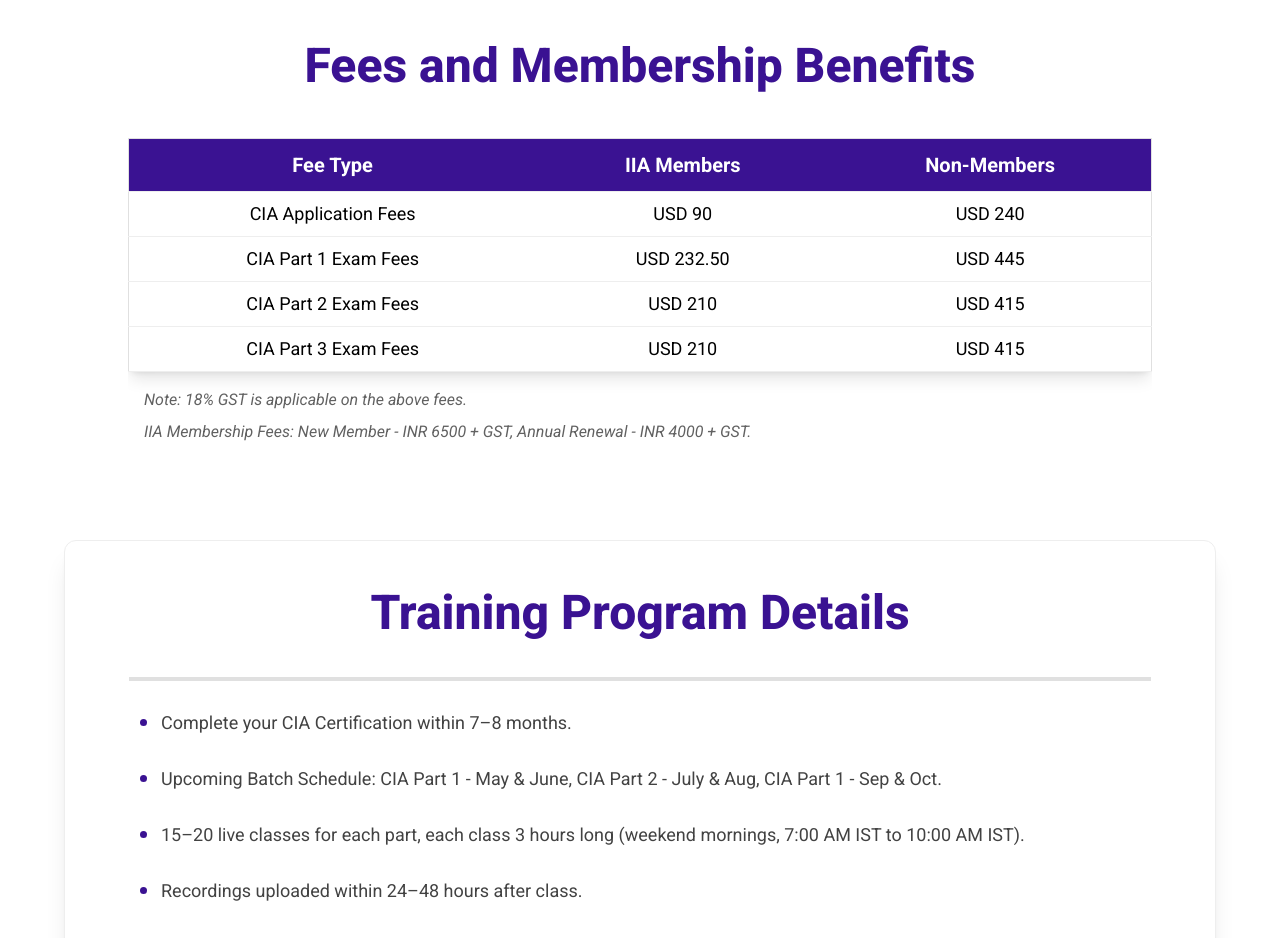
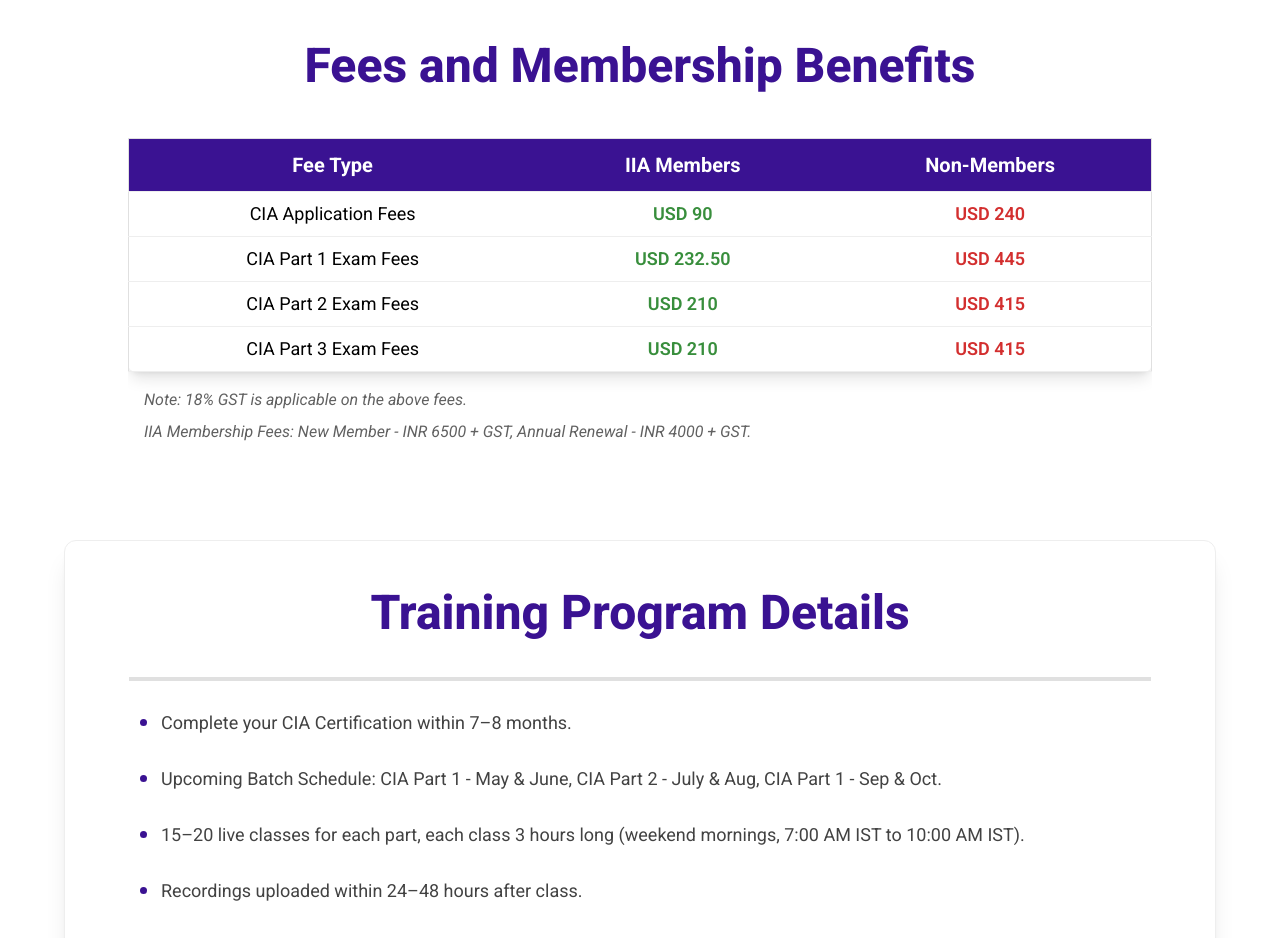
Before and after one commit to swapanmanna/gpc, a React (Vite) app: page /courses/cia in a window 1280 px wide. Shown: the part 3280-4218 px from the top of the page. Built offline with nearby package versions, Linux system fonts and the light colour scheme.

Commit message:
modified the membership and fees table in cia page -> green color for less fees, red for more fees

```diff
--- a/src/components/Courses/Cia.jsx
+++ b/src/components/Courses/Cia.jsx
@@ -196,7 +196,8 @@
             <div className="max-w-5xl mx-auto my-24 px-4 md:px-0">
                 <h1 className="text-center text-3xl md:text-5xl font-extrabold mb-12 text-brand-blue">Fees and Membership Benefits</h1>
                 <div className="overflow-x-auto">
-                    <table className="min-w-full bg-white border border-gray-300 shadow-lg">
+                    <table className="min-w-full bg-white border border-gray-300 shadow-lg rounded-lg">
+                        {/* Style the table in a better way! */}
                         <thead>
                             <tr className="bg-brand-blue text-white text-xl">
                                 <th className="py-3 px-4 border-b">Fee Type</th>
@@ -205,25 +206,26 @@
                             </tr>
                         </thead>
                         <tbody>
+                            {/* transform transition duration-300 ease-in-out hover:scale-110 --> remove the bottom scroll wheel */}
                             <tr className="border-b text-lg text-center">
                                 <td className="py-2 px-4">CIA Application Fees</td>
-                                <td className="py-2 px-4">USD 90</td>
-                                <td className="py-2 px-4">USD 240</td>
+                                <td className="py-2 px-4 text-green-700 font-semibold">USD 90</td>
+                                <td className="py-2 px-4 text-red-700 font-semibold">USD 240</td>
                             </tr>
                             <tr className="border-b text-lg text-center">
                                 <td className="py-2 px-4">CIA Part 1 Exam Fees</td>
-                                <td className="py-2 px-4">USD 232.50</td>
-                                <td className="py-2 px-4">USD 445</td>
+                                <td className="py-2 px-4 text-green-700 font-semibold">USD 232.50</td>
+                                <td className="py-2 px-4 text-red-700 font-semibold">USD 445</td>
                             </tr>
                             <tr className="border-b text-lg text-center">
                                 <td className="py-2 px-4">CIA Part 2 Exam Fees</td>
-                                <td className="py-2 px-4">USD 210</td>
-                                <td className="py-2 px-4">USD 415</td>
+                                <td className="py-2 px-4 text-green-700 font-semibold">USD 210</td>
+                                <td className="py-2 px-4 text-red-700 font-semibold">USD 415</td>
                             </tr>
                             <tr className="border-b text-lg text-center">
                                 <td className="py-2 px-4">CIA Part 3 Exam Fees</td>
-                                <td className="py-2 px-4">USD 210</td>
-                                <td className="py-2 px-4">USD 415</td>
+                                <td className="py-2 px-4 text-green-700 font-semibold">USD 210</td>
+                                <td className="py-2 px-4 text-red-700 font-semibold">USD 415</td>
                             </tr>
                         </tbody>
                     </table>
```
